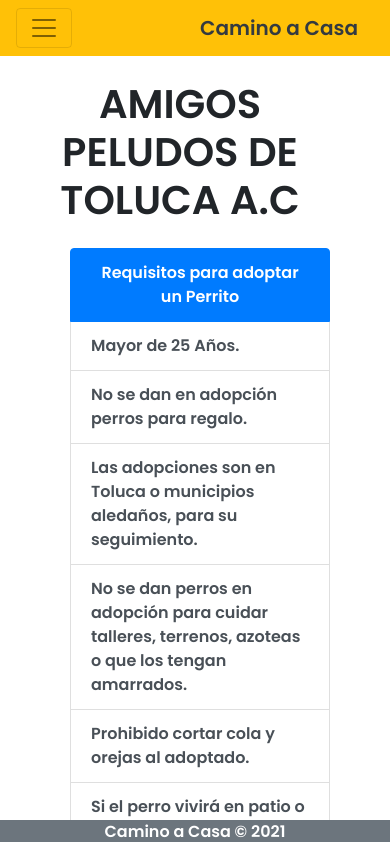
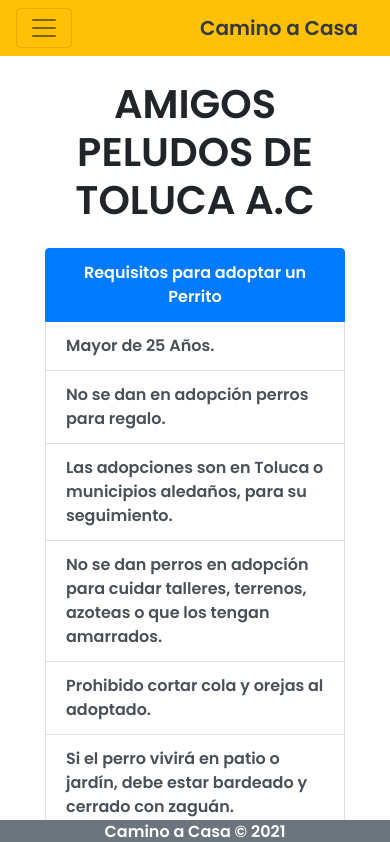
Before and after one commit to iJCode1/camino_a_casa, a React (Create React App) app: page /adoptar in a window 390 px wide. Shown: the top 842 px of the page. Built offline with nearby package versions, Linux system fonts and the light colour scheme; no server answers.

Commit message:
Mejorando responsive y agregando animaciones

```diff
--- a/src/components/Adoptar.jsx
+++ b/src/components/Adoptar.jsx
@@ -1,10 +1,11 @@
 import React from "react";
+import '../estilos/main.css';
 
 const Adoptar = () => {
   return (
     <div className="container">
-      <div className="col-11 col-sm-12 col-md-12 col-xl-12 mt-4 mb-4">
-        <h1 className=" text-center mb-4 mt-4 ">
+      <div className="col-11 col-sm-12 col-md-12 col-xl-12 mt-4 mb-4 margin--zero">
+        <h1 className=" text-center mb-4 mt-4 animate__animated animate__backInRight">
           AMIGOS PELUDOS DE TOLUCA A.C
         </h1>
         <div className="">
--- a/src/components/Fundaciones.jsx
+++ b/src/components/Fundaciones.jsx
@@ -39,7 +39,7 @@ const Fundaciones = () => {
     <div className="container">
       <div className="text-center ">
         <h1 className="mt-4 mb-4 ">
-          <mark className="d-block p-2 animate__animated animate__backInRight">Perritos Para Adoptar</mark>
+          <mark className="d-block p-2 animate__animated animate__fadeInDown">Perritos Para Adoptar</mark>
         </h1>
       </div>
       <div className="row">
--- a/src/components/Login.jsx
+++ b/src/components/Login.jsx
@@ -2,6 +2,7 @@ import React from "react";
 import "../estilos/style.css";
 import { auth, db } from "../firebase"; // Importamos el auth: autenticación
 import { withRouter } from "react-router-dom"; // Importamos el withRouter para usar el history.props
+import '../estilos/main.css';
 
 const Login = (props) => {
   // Estado de email
@@ -122,7 +123,7 @@ const Login = (props) => {
               src="https://firebasestorage.googleapis.com/v0/b/camino-a-casa-c2275.appspot.com/o/login%2Favatar.svg?alt=media&token=2b7c1c4f-05b3-4908-b3ce-b1e6f2df9b66"
               alt="avatar"
             />
-            <h2 className="title mt-2 mb-1">
+            <h2 className="title mt-2 mb-1 animate__animated animate__backInRight">
               {esRegistro ? "Registrarse" : "Iniciar Sesión"}
             </h2>
             {error ? <div className="alert alert-danger">{error}</div> : null}
--- a/src/components/Login3.jsx
+++ b/src/components/Login3.jsx
@@ -1,6 +1,7 @@
 import React from "react"; // Importamos React
 import { auth, db } from "../firebase"; // Importamos el auth: autenticación
 import { withRouter } from "react-router-dom"; // Importamos el withRouter para usar el history.props
+import '../estilos/main.css';
 
 const Login = (props) => {
   // Estado de email
--- a/src/components/Navbar.jsx
+++ b/src/components/Navbar.jsx
@@ -11,7 +11,7 @@ const Navbar = (props) => {
   };
   return (
     <div className="">
-      <nav className="navbar navbar-expand-lg navbar-light bg-warning ">
+      <nav className="navbar navbar-expand-lg navbar-light bg-warning">
         <button
           className="navbar-toggler"
           type="button"
--- a/src/components/Veterinarias.jsx
+++ b/src/components/Veterinarias.jsx
@@ -35,7 +35,7 @@ const Veterinarias = () => {
       <div className="container">
         <div className="text-center ">
           <h1 className="mt-3 mb-4 ">
-            <mark className="d-block p-2">Veterinarias</mark>
+            <mark className="d-block p-2 animate__animated animate__fadeInDown">Veterinarias</mark>
           </h1>
         </div>
         <ul>
--- a/src/components/Wikipet.jsx
+++ b/src/components/Wikipet.jsx
@@ -89,7 +89,7 @@ const Wikipet = () => {
       <div className="container">
         <div className="text-center ">
           <h1 className="mt-4 mb-4 ">
-            <mark className="d-block p-2">Wikipet</mark>
+            <mark className="d-block p-2 animate__animated animate__fadeInDown">Wikipet</mark>
           </h1>
         </div>
 
--- a/src/estilos/main.css
+++ b/src/estilos/main.css
@@ -14,6 +14,13 @@
     max-width: 100%;
 }
 
+.containerL{
+    margin: 40px 0 0;
+}
+.margin--zero{
+    margin: 0 auto;
+}
+
 footer{
     width: 100%;
 }
@@ -23,3 +30,13 @@ footer{
         justify-content: center;
     }
 }
+
+@media screen and (max-width: 575px){
+    .container ul{
+        padding: 0;
+    }
+
+    .centerFlex{
+        justify-content: center;
+    }
+}
```
